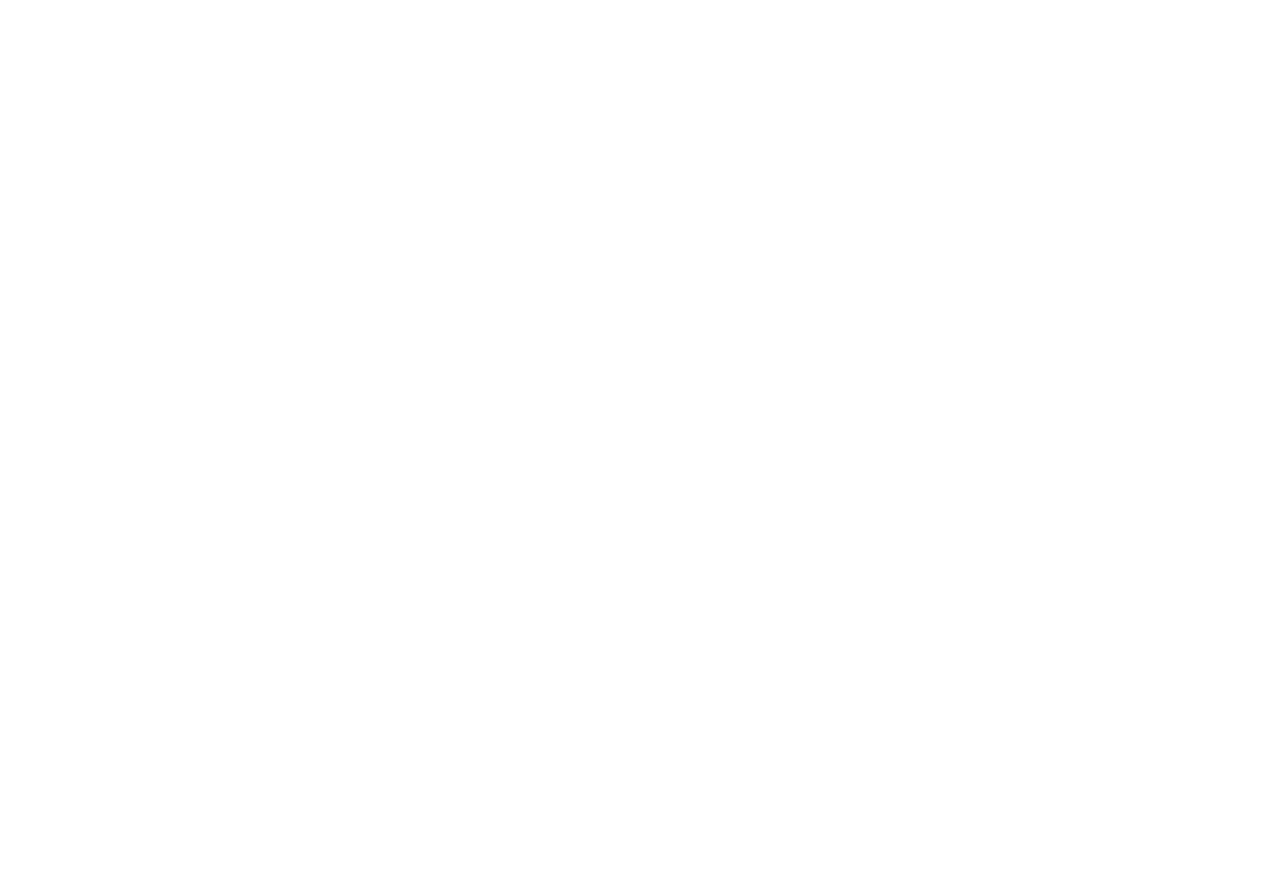
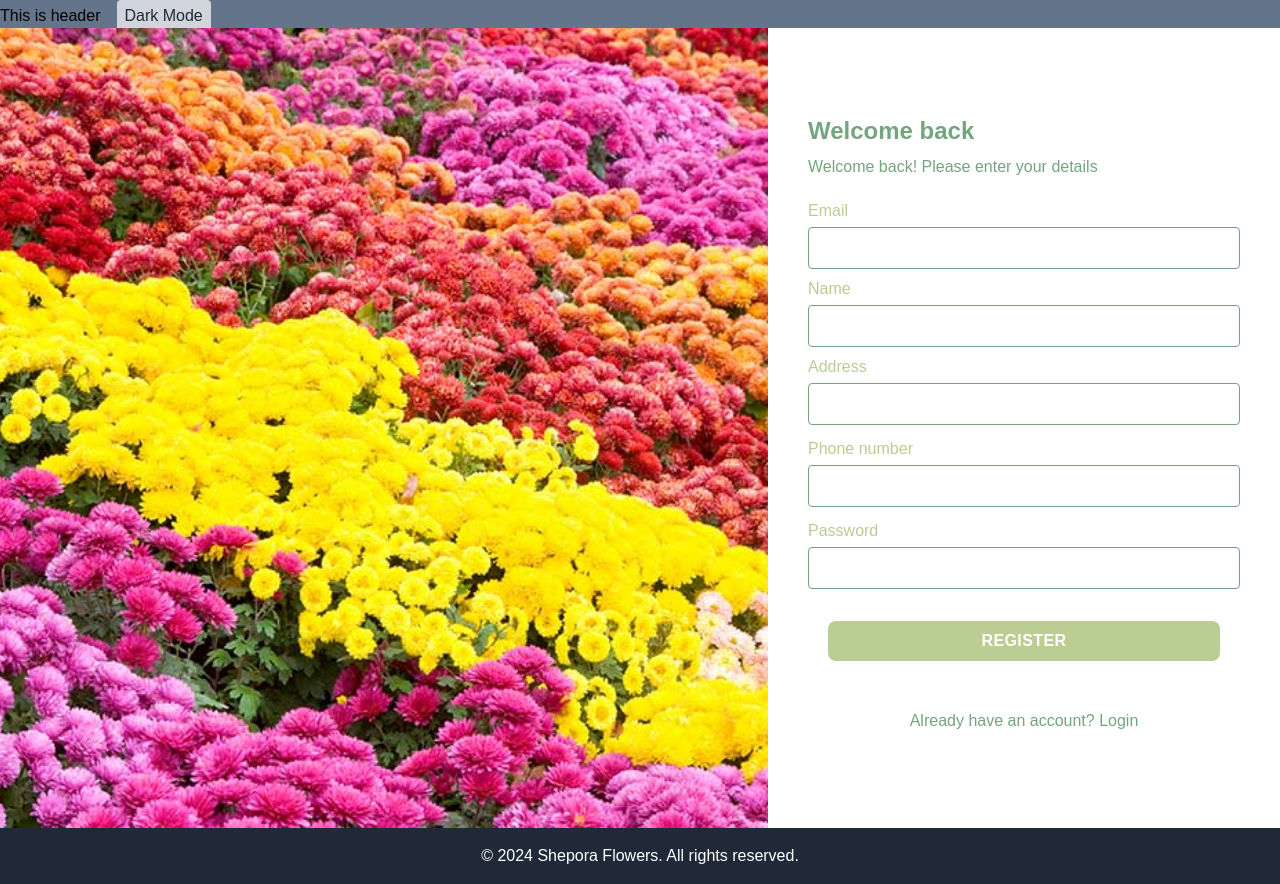
Before and after one commit to rdarshan927/itp-frontend, a React (Create React App) app: page /register in a window 1280 px wide. Before the commit this address had no page. Before the commit the page ends 800 px from the top, so only its background shows below. Built offline with nearby package versions, Linux system fonts and the light colour scheme.

Commit message:
Registration frontend

```diff
--- a/src/Allroutes.js
+++ b/src/Allroutes.js
@@ -5,6 +5,7 @@
 import Loading from "./components/Pageloading";
 const Home = lazy(() => import('./pages/home/Home'));
 const ManageEmployeeRole = lazy(() => import('./pages/admin/ManageEmployeeRole/ManageEmployeeRole'));
+const Register = lazy(() => import('./pages/register/Register'))
 
 const ClientLayout = lazy(() => import('./layouts/ClientLayout'));
 const AdminLayout = lazy(() => import('./layouts/AdminLayout'));
@@ -17,6 +18,7 @@
                     <Routes>
                         {/* Client Routes */}
                         <Route element={<ClientLayout />}>
+                            <Route path='/register' element={<Register />} />
                             <Route path='/' element={<Home />} />
                         </Route>
 
--- /dev/null
+++ b/src/pages/register/Register.js
@@ -0,0 +1,126 @@
+import React, { useState } from 'react';
+import { api } from '../../config/api'
+
+const Register = () => {
+    const [formData, setFormData] = useState({
+        email: '',
+        name: '',
+        address: '',
+        phoneNumber: '',
+        password: '',
+    });
+
+    const handleChange = (e) => {
+        setFormData({
+            ...formData,
+            [e.target.name]: e.target.value,
+        });
+    };
+
+    const handleSubmit = async (e) => {
+        e.preventDefault();
+
+        try {
+            const response = await api.post('/api/sheporausers/create', formData);
+            // const result = await response.json();
+
+            if (response.status === 201) {
+                alert('User created successfully!');
+            }
+
+        } catch (error) {
+            // console.error('Error:', error);
+            if(error.response.status === 409){
+                alert("Email already exists!")
+            }else if (error.response.status === 408){
+                alert("Phone number should contain 10 numbers!")
+            }else if(error.response.status === 400){
+                alert("Enter the valied Email!")
+            }else if(error.response.status === 411){
+                alert("Ivalid password, minimum length 8,minimum non alphanumaric characters: 1")
+            }
+
+        }
+    };
+
+    return (
+        <div className="md:grid md:grid-cols-5 h-screen w-screen">
+            {/* Image Section */}
+            <div className="col-span-3 hidden md:flex">
+                <img src="./Images/bg1.jpg" alt="Flower Garden" className="w-full h-full object-cover" />
+            </div>
+            {/* Form Section */}
+            <div className="md:col-span-2 flex flex-col justify-center items-center p-10 ">
+                <div className="w-full max-w-md">
+                    <h2 className="text-2xl font-bold mb-2 text-darkG">Welcome back</h2>
+                    <p className="mb-5 text-darkG">Welcome back! Please enter your details</p>
+                    <form onSubmit={handleSubmit} className="flex flex-col items-start">
+                        <label className="mb-1 text-lightG">Email</label>
+                        <input
+                            type="text"
+                            name="email"
+                            value={formData.email}
+                            onChange={handleChange}
+                            required
+                            className="mb-2 p-2 border border-darkG rounded text-black w-full"
+                        />
+
+                        <label className="mb-1 text-lightG">Name</label>
+                        <input
+                            type="text"
+                            name="name"
+                            value={formData.name}
+                            onChange={handleChange}
+                            required
+                            className="mb-2 p-2 border border-darkG rounded text-black w-full"
+                        />
+
+                        <label className="mb-1 text-lightG">Address</label>
+                        <input
+                            type="text"
+                            name="address"
+                            value={formData.address}
+                            onChange={handleChange}
+                            required
+                            className="mb-3 p-2 border border-darkG rounded text-black w-full"
+                        />
+
+                        <label className="mb-1 text-lightG">Phone number</label>
+                        <input
+                            type="text"
+                            name="phoneNumber"
+                            value={formData.phoneNumber}
+                            onChange={handleChange}
+                            required
+                            className="mb-3 p-2 border border-darkG rounded text-black w-full"
+                        />
+
+                        <label className="mb-1 text-lightG">Password</label>
+                        <input
+                            type="password"
+                            name="password"
+                            value={formData.password}
+                            onChange={handleChange}
+                            required
+                            className="mb-3 p-2 border border-darkG rounded text-black w-full"
+                        />
+                        <div className="flex justify-center w-full p-2">
+                            <button
+                                type="submit"
+                                className="py-2 px-4 bg-lightG text-clientWhite font-semibold uppercase rounded-lg tracking-wide hover:bg-lightP-500 m-3 w-full"
+                            >
+                                Register
+                            </button>
+                        </div>
+                    </form>
+                    <p className="mt-5 text-darkG text-center p-2">
+                        Already have an account? <a href="/login" className="text-darkG hover:underline">Login</a>
+                    </p>
+                </div>
+            </div>
+        </div>
+    );
+
+
+}
+export default Register;
```
Also changed, not shown: public/Images/bg1.jpg (added).
